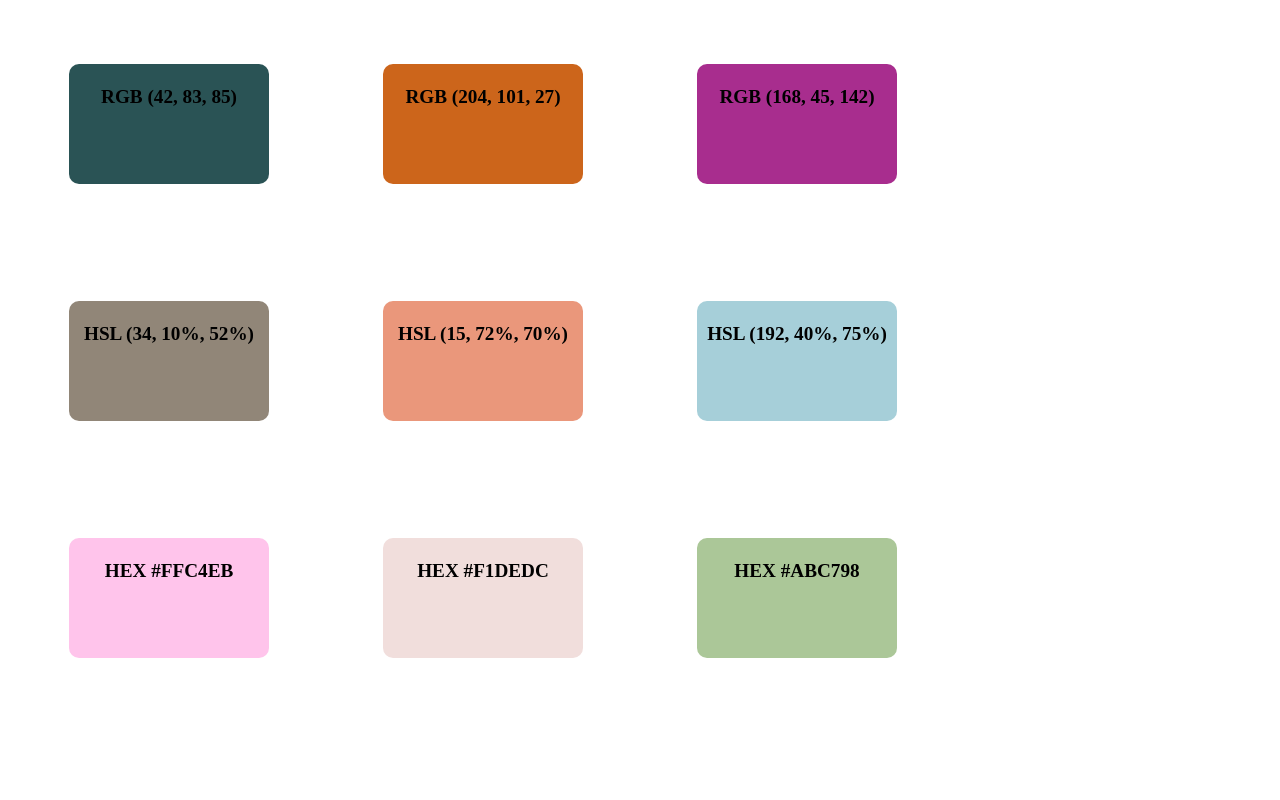
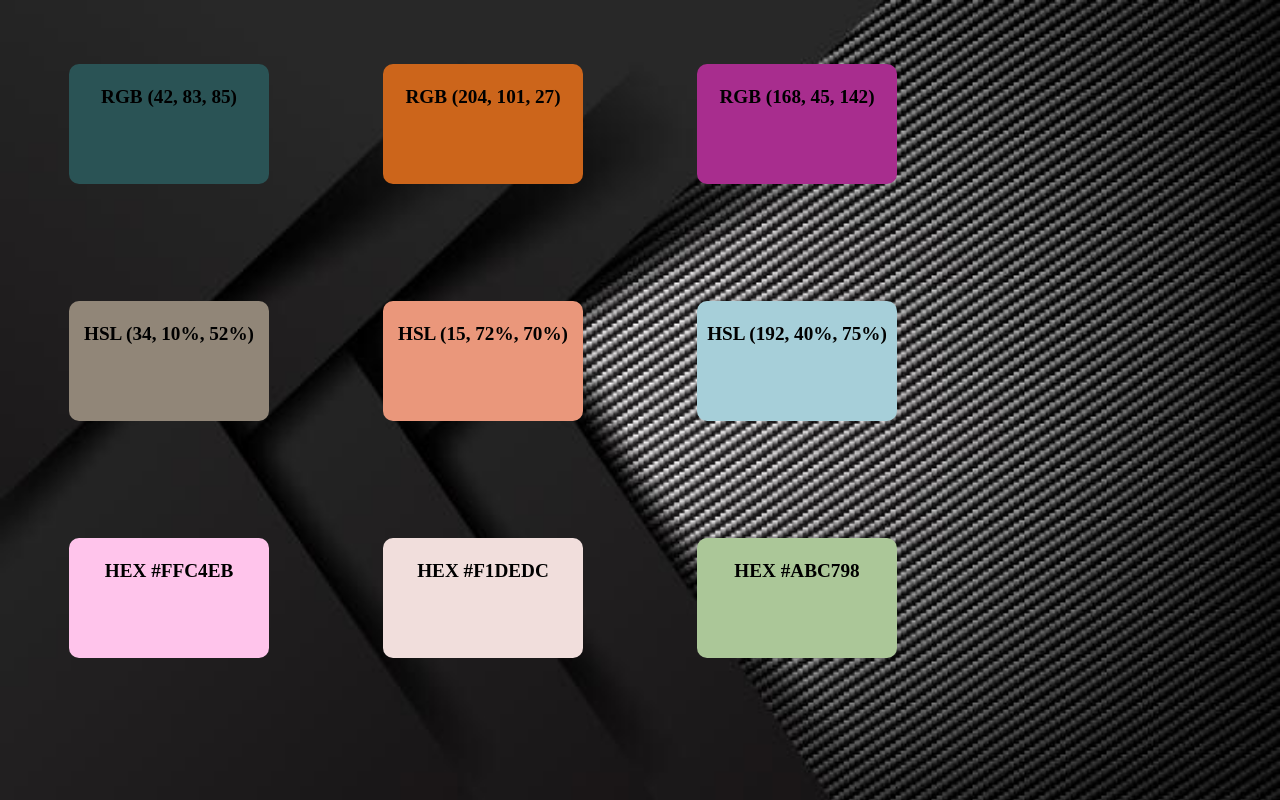
Before and after one commit to aegli84/Color-Palette, a plain HTML site: page index.html in a window 1280 px wide. Drawn offline with Linux system fonts and the light colour scheme; the site is published under a folder, as on GitHub Pages, so addresses that start at the root find nothing.

Commit message:
update 1

```diff
--- a/style.css
+++ b/style.css
@@ -1,5 +1,5 @@
 body {
-    background-image: url('/Dark-with-carbon-fiber-texture-background-vector-07.jpg');
+    background-image: url('Dark-with-carbon-fiber-texture-background-vector-07.jpg');
     background-size: cover;
 }
 
```
